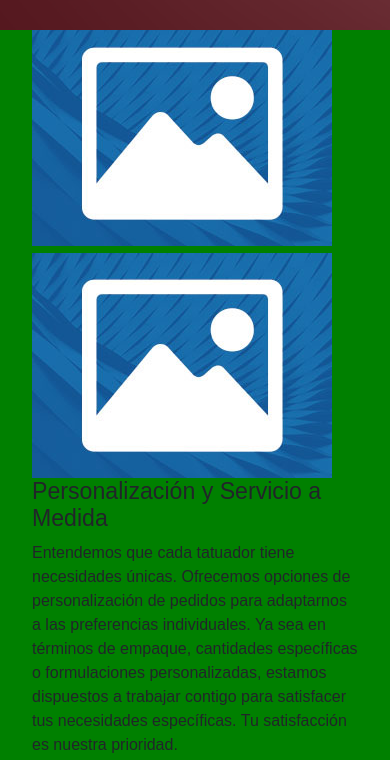
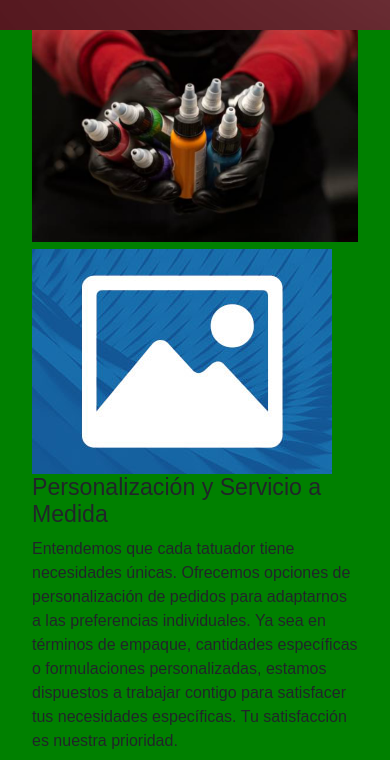
Before and after one commit to francoeromero/optimum_stigmata, a website: page index.html in a window 390 px wide. Shown: the part 814-1574 px from the top of the page. Drawn offline with nearby package versions, Linux system fonts and the light colour scheme.

Commit message:
section 2

```diff
--- a/css/styles.css
+++ b/css/styles.css
@@ -234,6 +234,22 @@ header.scroll {
     width: 30px;
 }
 
+/* /// */
+/* section 2 quienes somos */
+.quienesSomos{
+    overflow-y: hidden;
+}
+[class*=" imghvr-"] figcaption, [class^=imghvr-] figcaption{
+    background-color: red;
+}
+
+.imghvr-flip-diag-1  {
+    background-color: #000000; /* Cambia esto al color que desees al hacer hover */
+    transition: background-color 0.5s ease; /* Agrega una transición suave */
+}
+
+
+
 
 @media (max-width: 991px){
     #home{
--- a/index.html
+++ b/index.html
@@ -9,9 +9,9 @@
     <!-- IMAGEHOVER.CSS -->
     <link href="css/imagehover.min.css" rel="stylesheet" media="all">
     <!-- BOOTSTRAP -->
-      <!-- Enlace a la hoja de estilo de Bootstrap -->
-      <link href="https://cdn.jsdelivr.net/npm/bootstrap@5.3.0/dist/css/bootstrap.min.css" rel="stylesheet">
-      <script src="https://cdn.jsdelivr.net/npm/bootstrap@5.3.0/dist/js/bootstrap.bundle.min.js"></script>
+    <!-- Enlace a la hoja de estilo de Bootstrap -->
+    <link href="https://cdn.jsdelivr.net/npm/bootstrap@5.3.0/dist/css/bootstrap.min.css" rel="stylesheet">
+    <script src="https://cdn.jsdelivr.net/npm/bootstrap@5.3.0/dist/js/bootstrap.bundle.min.js"></script>
     <!-- CSS -->
     <link rel="stylesheet" href="./css/styles.css">
 </head>
@@ -19,7 +19,7 @@
     <section id="home" class="home">
         <div class="bg"></div>
         <header>
-            <a href="#" class="logo">OPTIMUS STIGMATA</a>
+            <a href="#" class="logo">OPTIMUM STIGMATA</a>
             <div class="toggle"></div>
             <ul class="navigation">
                 <li><a href="#home" class="active">Home</a></li>
@@ -41,7 +41,7 @@
 
         </div>
 
-        <ul class="thumb"data-aos="fade-up" data-aos-duration="2000">
+        <ul class="thumb" data-aos="fade-up" data-aos-duration="2000">
 
             <img src="./img/rama2.png" width="100" alt="">
 
@@ -92,7 +92,7 @@
         <div class="container">
             <div class="row">
                 <!-- Primera columna para textEmpresa -->
-                <div class="col-md-12 text-center">
+                <div class="col-md-12 text-center" data-aos="fade-down" data-aos-easing="linear" data-aos-duration="2000">
                     <div class="textEmpresa">
                         <h2>TINTA PARA TATUAJES</h2>
                         <p>La elección de los artistas, la confianza de los profesionales</p>
@@ -102,10 +102,10 @@
 
             <div class="row mt-4">
                 <!-- Segunda columna para demo -->
-                <div class="col-md-6" data-aos="fade-up" data-aos-duration="2000">
+                <div class="col-md-6" data-aos="fade-right" data-aos-duration="2000">
                     <div class="demo">
                         <figure class="imghvr-flip-diag-1">
-                            <img src="example-image.jpg" alt="example-image">
+                            <img src="./img/tintas.jpg" alt="example-image">
                             <figcaption>
                                 <h3>Hello World</h3>
                                 <p>Life is too important to be taken seriously!</p>
@@ -116,7 +116,7 @@
                 </div>
 
                 <!-- Tercera columna para textEmpresaDescripcion -->
-                <div class="col-md-6">
+                <div class="col-md-6" data-aos="fade-left" data-aos-easing="linear" data-aos-duration="2000">
                     <div class="textEmpresaDescripcion">
                         <img src="example-image.jpg" alt="logoEmpresa">
                         <h3>Personalización y Servicio a Medida</h3>
```
Also changed, not shown: img/tintas.jpg (added).
